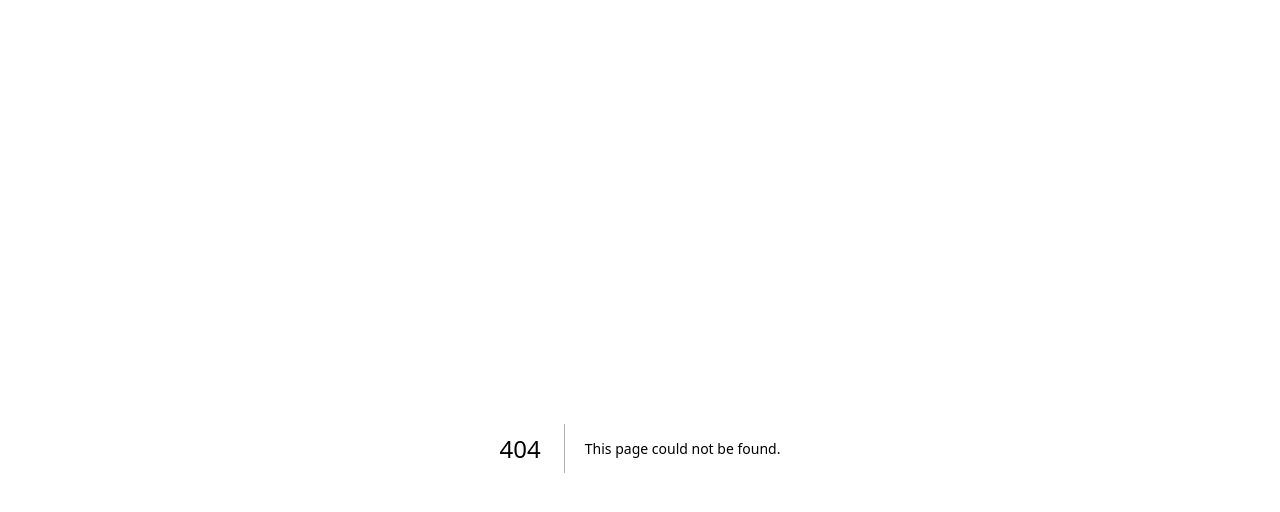
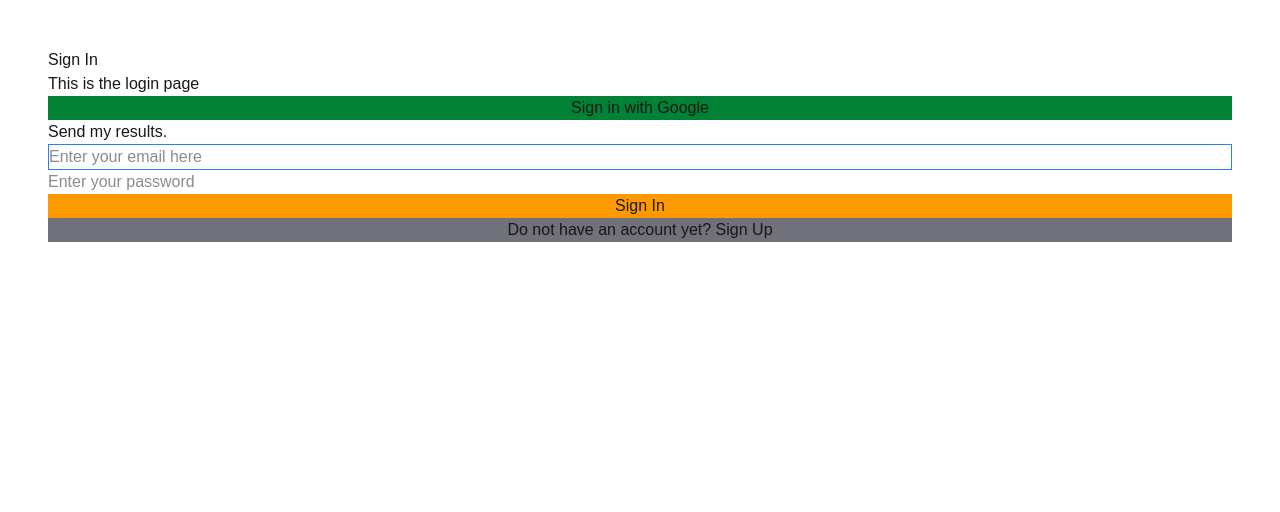
Before and after one commit to sudeepsarmah/valotrait, a Next.js app: page /login in a window 1280 px wide. Before the commit this address had no page. Shown: the top 512 px of the page. Built offline with nearby package versions, Linux system fonts and the light colour scheme; no server answers.

Commit message:
complete feature/supabase-auth

```diff
--- /dev/null
+++ b/src/app/auth/callback/route.js
@@ -0,0 +1,32 @@
+import { NextResponse } from 'next/server';
+import { createClient } from '@/supabase/server';
+
+export async function GET(request) {
+    console.log("OAuth callback reached");
+    const { searchParams, origin } = new URL(request.url);
+    const code = searchParams.get('code');
+    // 'next' is an optional query parameter indicating where to route the user after login
+    const requestedNext = searchParams.get("next") ?? "/quiz";
+
+    const next =
+        !requestedNext.startsWith("/") || requestedNext.startsWith("//")
+            ? "/quiz"
+            : requestedNext;
+
+    if (code) {
+        const supabase = await createClient();
+        const { error } = await supabase.auth.exchangeCodeForSession(code);
+        console.log("OAuth code exchange:", {
+            success: !error,
+            error: error?.message,
+        });
+
+        if (!error) {
+            // Forward the user to the intended destination or dashboard
+            return NextResponse.redirect(`${origin}${next}`);
+        }
+    }
+
+    // If something goes wrong, redirect the user to an error page
+    return NextResponse.redirect(`${origin}/login`);
+}
--- /dev/null
+++ b/src/app/components/LogoutButton.jsx
@@ -0,0 +1,26 @@
+"use client";
+
+import { createClient } from "@/supabase/client";
+import { useRouter } from "next/navigation";
+
+export default function LogoutButton() {
+  const router = useRouter();
+
+  const handleLogout = async () => {
+    const supabase = createClient();
+
+    const { error } = await supabase.auth.signOut();
+
+    if (error) {
+      console.log("Logout error:", error.message);
+      return;
+    }
+
+    router.refresh();
+  };
+  return (
+    <>
+      <button onClick={handleLogout}>Logout</button>
+    </>
+  );
+}
--- /dev/null
+++ b/src/app/components/Navbar.jsx
@@ -0,0 +1,24 @@
+import { createClient } from "@/supabase/server";
+import LogoutButton from "./LogoutButton";
+
+export default async function Navbar() {
+  const supabase = await createClient();
+
+  const {
+    data: { user },
+  } = await supabase.auth.getUser();
+  return (
+    <>
+      <nav>
+        {user ? (
+          <>
+            <span>{user.email}</span>
+            <LogoutButton />
+          </>
+        ) : (
+          <a href="/login">Sign In</a>
+        )}
+      </nav>
+    </>
+  );
+}
--- a/src/app/layout.js
+++ b/src/app/layout.js
@@ -1,5 +1,6 @@
 import { Geist, Geist_Mono } from "next/font/google";
 import "./globals.css";
+import Navbar from "./components/Navbar";
 
 const geistSans = Geist({
   variable: "--font-geist-sans",
@@ -22,7 +23,10 @@ export default function RootLayout({ children }) {
       lang="en"
       className={`${geistSans.variable} ${geistMono.variable} h-full antialiased`}
     >
-      <body className="min-h-full flex flex-col mx-auto px-4 py-8 md:px-12 md:py-12">{children}</body>
+      <body className="min-h-full flex flex-col mx-auto px-4 py-8 md:px-12 md:py-12">
+        <Navbar />
+        {children}
+      </body>
     </html>
   );
 }
--- /dev/null
+++ b/src/app/login/page.jsx
@@ -0,0 +1,133 @@
+"use client";
+import { createClient } from "@/supabase/client";
+import { useRouter } from "next/navigation";
+import { useState } from "react";
+
+export default function LoginPage() {
+  const [email, setEmail] = useState("");
+  const [password, setPassword] = useState("");
+  const [signupMessage, setSignUpMessage] = useState("");
+
+  const router = useRouter();
+
+  const handleEmailChange = (e) => {
+    setEmail(e.target.value);
+  };
+
+  const handlePasswordChange = (e) => {
+    setPassword(e.target.value);
+  };
+
+  // Sign in with Google account
+  const handleSignInWithGoogle = async () => {
+    const supabase = createClient();
+    const { error } = await supabase.auth.signInWithOAuth({
+      provider: "google",
+      options: {
+        redirectTo: "http://localhost:3000/auth/callback",
+      },
+    });
+
+    if (error) {
+      console.log("OAuth error", error.message);
+    }
+    const {
+      data: { session },
+      sessionError,
+    } = await supabase.auth.getSession();
+  };
+
+  // Sign in with Email and Password
+  const handleSignInWithEmail = async () => {
+    const supabase = createClient();
+    if (!email || !password) {
+      console.log("Email/password is missing.");
+      return;
+    }
+    const { error } = await supabase.auth.signInWithPassword({
+      email,
+      password,
+    });
+
+    if (error) {
+      console.log("Email sign-in error:", error.message);
+      setPassword("");
+      setEmail("");
+      return;
+    }
+    router.push("/quiz");
+    router.refresh();
+  };
+
+  // Signup with email and password
+  const handleSignUp = async () => {
+    const supabase = createClient();
+    setSignUpMessage("");
+    if (!email || !password) {
+      console.log("Email/password is missing.");
+      return;
+    }
+    const { data, error } = await supabase.auth.signUp({
+      email,
+      password,
+    });
+    if (error) {
+      console.log("Sign up error:", error.message);
+      setSignUpMessage(error.message);
+      setPassword("");
+      return;
+    }
+
+    // checking for identical emails
+    if (data.user && data.user.identities?.length === 0) {
+      setSignUpMessage(
+        "An account may already exist with this email. Try signing in instead.",
+      );
+      setPassword("");
+      return;
+    }
+    if (data.session) {
+      router.push("/quiz");
+      router.refresh();
+      return;
+    }
+    setSignUpMessage(
+      "Account created. Check your email to confirm your account.",
+    );
+    setPassword("");
+  };
+
+  return (
+    <>
+      <h1>This is the login page</h1>
+      <button onClick={handleSignInWithGoogle} className="bg-green-700">
+        Sign in with Google
+      </button>
+      <label htmlFor="loginEmail">Send my results.</label>
+      <input
+        id="loginEmail"
+        type="email"
+        required
+        placeholder="Enter your email here"
+        value={email}
+        onChange={handleEmailChange}
+        className="border border-blue-500"
+      />
+      <input
+        type="password"
+        id="loginPassword"
+        required
+        placeholder="Enter your password"
+        value={password}
+        onChange={handlePasswordChange}
+      />
+      <button className="bg-amber-500" onClick={handleSignInWithEmail}>
+        Sign In
+      </button>
+      <button className="bg-zinc-500" onClick={handleSignUp}>
+        Do not have an account yet? Sign Up
+      </button>
+      {signupMessage && <p>{signupMessage}</p>}
+    </>
+  );
+}
--- /dev/null
+++ b/src/proxy.ts
@@ -0,0 +1,20 @@
+import { type NextRequest } from "next/server";
+import { updateSession } from "./supabase/proxy";
+
+export async function proxy(request: NextRequest) {
+    // update user's auth session
+    return await updateSession(request);
+}
+
+export const config = {
+    matcher: [
+        /*
+         * Match all request paths except for the ones starting with:
+         * - _next/static (static files)
+         * - _next/image (image optimization files)
+         * - favicon.ico (favicon file)
+         * Feel free to modify this pattern to include more paths.
+         */
+        "/((?!_next/static|_next/image|favicon.ico|.*\\.(?:svg|png|jpg|jpeg|gif|webp)$).*)",
+    ],
+};
--- /dev/null
+++ b/src/supabase/proxy.ts
@@ -0,0 +1,44 @@
+import { createServerClient } from "@supabase/ssr";
+import { type NextRequest, NextResponse } from "next/server";
+
+export async function updateSession(request: NextRequest) {
+    let supabaseResponse = NextResponse.next({
+        request,
+    });
+
+    const supabase = createServerClient(
+        process.env.NEXT_PUBLIC_SUPABASE_URL!,
+        process.env.NEXT_PUBLIC_SUPABASE_PUBLISHABLE_KEY!,
+        {
+            cookies: {
+                getAll() {
+                    return request.cookies.getAll();
+                },
+                setAll(cookiesToSet, headers) {
+                    cookiesToSet.forEach(({ name, value }) =>
+                        request.cookies.set(name, value)
+                    );
+                    supabaseResponse = NextResponse.next({
+                        request,
+                    });
+                    cookiesToSet.forEach(({ name, value, options }) =>
+                        supabaseResponse.cookies.set(name, value, options)
+                    );
+                    Object.entries(headers).forEach(([key, value]) =>
+                        supabaseResponse.headers.set(key, value)
+                    );
+                },
+            },
+        },
+    );
+
+    // Do not run code between createServerClient and
+    // supabase.auth.getClaims(). A simple mistake could make it very hard to debug
+    // issues with users being randomly logged out.
+
+    // IMPORTANT: If you remove getClaims() and you use server-side rendering
+    // with the Supabase client, your users may be randomly logged out.
+    await supabase.auth.getClaims();
+
+    return supabaseResponse;
+}
```
